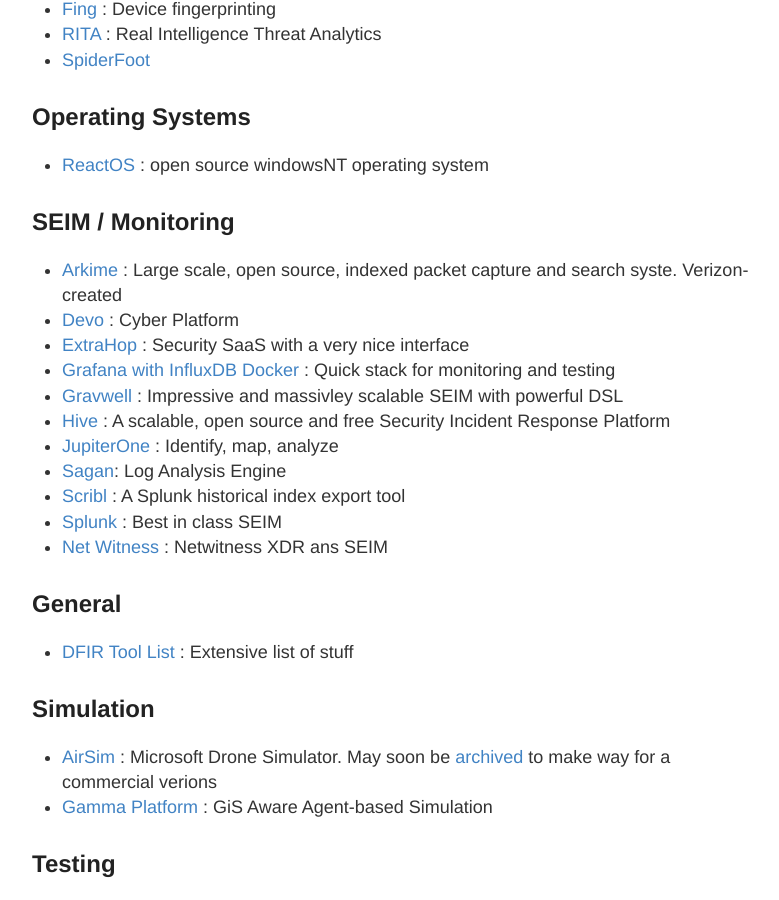
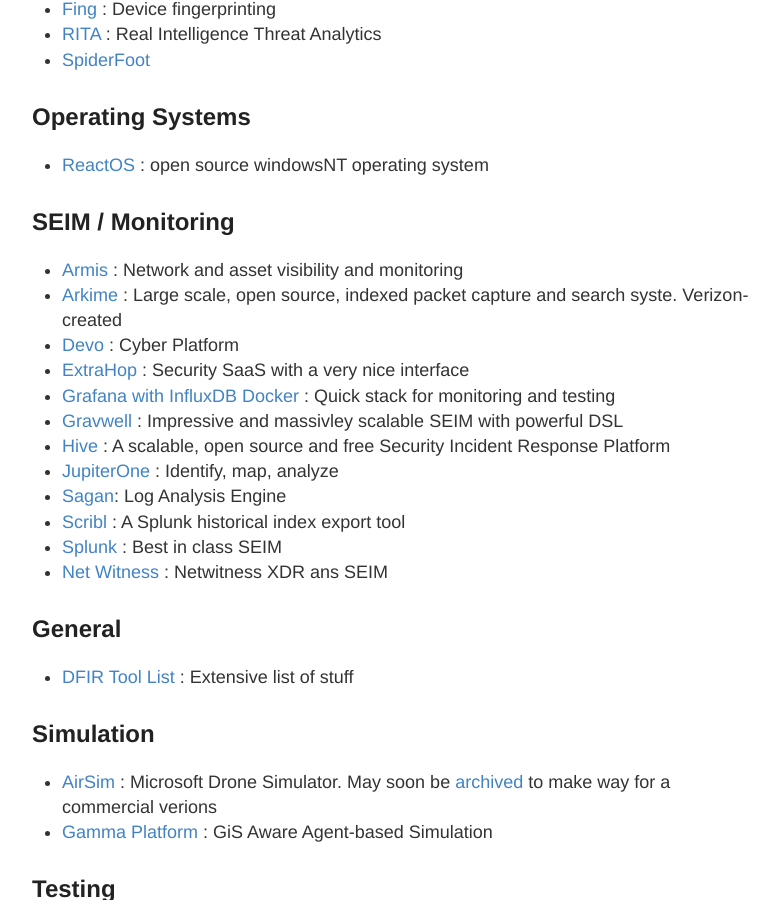
Before and after one commit to stevehenderson/stevehenderson.github.io, a Jekyll site: the page built from tools.md, in a window 1280 px wide and 900 px high, scrolled down 5255 px. Shown: the whole window, without its empty margins (248-1027 px from the left). Built offline with Jekyll 4.4.1, drawn with Linux system fonts in a browser that asks for light colours.

Commit message:
Update tools.md

```diff
--- a/tools.md
+++ b/tools.md
@@ -160,6 +160,7 @@
    * [ReactOS](https://github.com/reactos/reactos) : open source windowsNT operating system
 
 ## SEIM / Monitoring
+   * [Armis](https://www.armis.com/) : Network and asset visibility and monitoring
    * [Arkime](https://github.com/arkime/arkime) :  Large scale, open source, indexed packet capture and search syste.  Verizon-created
    * [Devo](https://www.devo.com/platform/how-devo-works/) : Cyber Platform
    * [ExtraHop](https://www.extrahop.com/) : Security SaaS with a very nice interface
```
